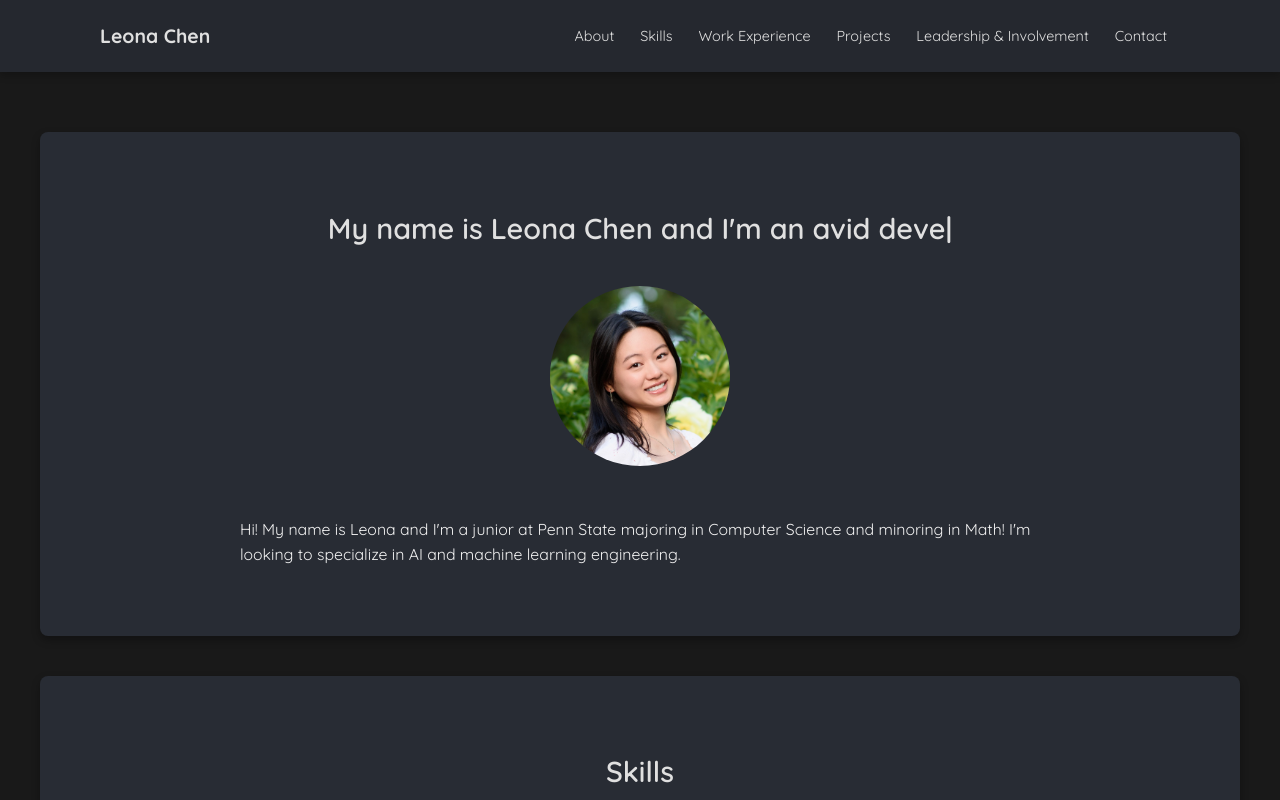
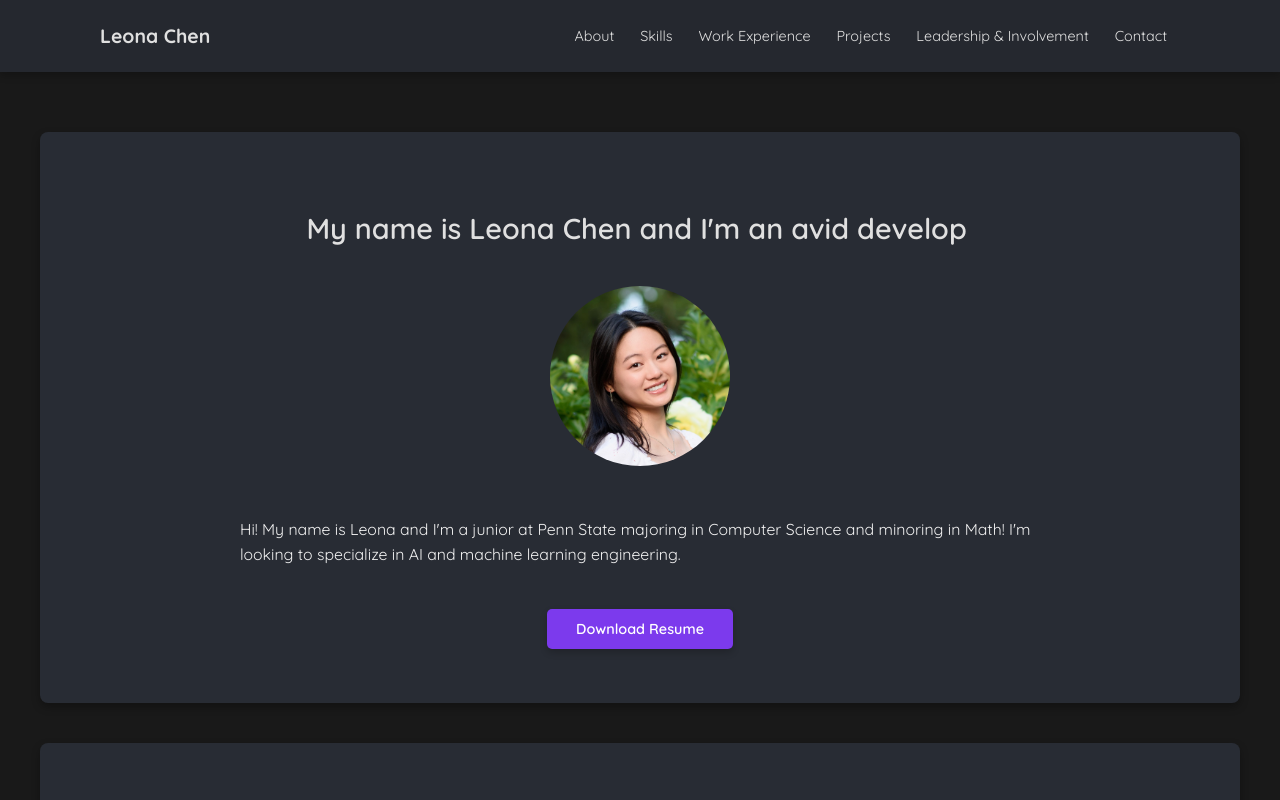
Before and after one commit to leonac24/portfolio, a React (Create React App) app: page / in a window 1280 px wide. Shown: the top 800 px of the page. Built offline with nearby package versions, Linux system fonts and the light colour scheme.

Commit message:
Add download resume button, removed highlight-link class

```diff
--- a/src/components/About.css
+++ b/src/components/About.css
@@ -31,3 +31,23 @@
   font-size: 1.1rem;
   color: #f0f0f0; /* Light text for dark mode */
 }
+
+.resume-download-btn {
+  display: inline-block;
+  margin-top: 27px;
+  color: #fff;
+  text-decoration: none;
+  padding: 11px 29px;
+  background-color: #7c3aed;
+  border: none;
+  border-radius: 5px;
+  font-weight: 600;
+  box-shadow: 0 3.6px 7.2px rgba(0, 0, 0, 0.2);
+  transition: all 0.3s ease;
+}
+
+.resume-download-btn:hover {
+  background-color: #5b21b6;
+  transform: translateY(-2.7px); /* ( -3px * 0.9) */
+  box-shadow: 0 7.2px 14.4px rgba(0, 0, 0, 0.3); /* (0 8px 16px * 0.9) */
+}
--- a/src/components/About.js
+++ b/src/components/About.js
@@ -50,6 +50,9 @@ const About = forwardRef((props, ref) => {
             I'm looking to specialize in AI and machine learning engineering.
           </p>
         </div>
+        <a href="/portfolio/Leona Chen Resume.pdf" download="Leona Chen Resume.pdf" className="resume-download-btn">
+          Download Resume
+        </a>
       </div>
     </section>
   );
--- a/src/components/Contact.css
+++ b/src/components/Contact.css
@@ -17,20 +17,28 @@
   display: flex;
   justify-content: center;
   gap: 18px;
-  margin-top: 18px;
+  margin-top: 27px;
 }
 
 .contact-link {
-  color: #f0f0f0;
+  color: #fff;
   text-decoration: none;
-  padding: 9px 18px;
-  border: 2px solid #f0f0f0;
+  padding: 11px 29px;
+  background-color: #7c3aed;
+  border: none;
   border-radius: 5px;
   display: flex;
   align-items: center;
   gap: 7px;
-  background-color: #3a3f4a;
   box-shadow: 0 3.6px 7.2px rgba(0, 0, 0, 0.2);
+  font-weight: 600;
+  transition: all 0.3s ease;
+}
+
+.contact-link:hover {
+  background-color: #5b21b6;
+  transform: translateY(-2.7px);
+  box-shadow: 0 7.2px 14.4px rgba(0, 0, 0, 0.3);
 }
 
 .contact-icon {
--- a/src/components/Projects.css
+++ b/src/components/Projects.css
@@ -52,13 +52,21 @@
 
 .project-link {
   display: inline-block;
-  margin-top: 13.5px;
-  color: #61dafb;
+  margin-top: 27px;
+  color: #fff;
   text-decoration: none;
+  padding: 11px 29px;
+  background-color: #7c3aed;
+  border: none;
+  border-radius: 5px;
+  font-weight: 600;
+  box-shadow: 0 3.6px 7.2px rgba(0, 0, 0, 0.2);
   transition: all 0.3s ease;
 }
 
 .project-link:hover {
-  color: #4dcfff;
-  transform: translateY(-1.8px);
+  color: #fff;
+  background-color: #5b21b6;
+  transform: translateY(-2.7px);
+  box-shadow: 0 7.2px 14.4px rgba(0, 0, 0, 0.3);
 }
--- a/src/components/animations.css
+++ b/src/components/animations.css
@@ -52,7 +52,6 @@
   height: 2px;
   bottom: -2px;
   left: 0;
-  background-color: #09f;
   transition: width 0.3s ease;
 }
 
```
Also changed, not shown: 12 other files (tests, documents, lock files or other folders).
